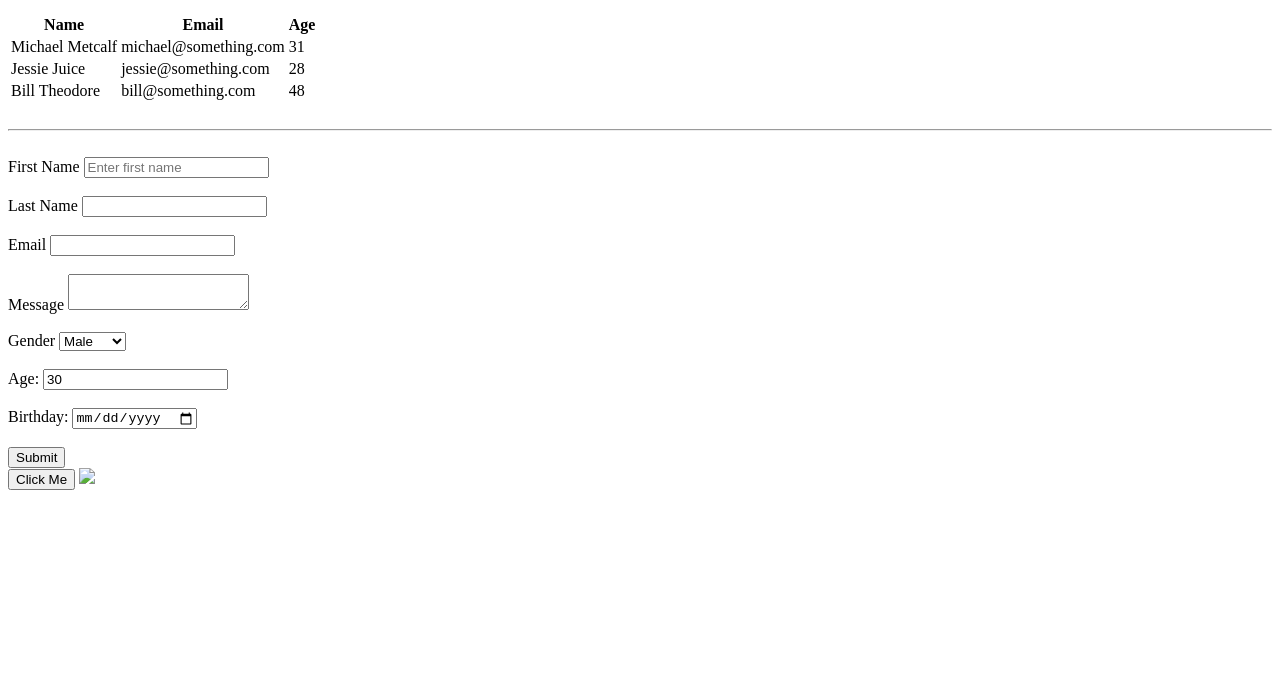
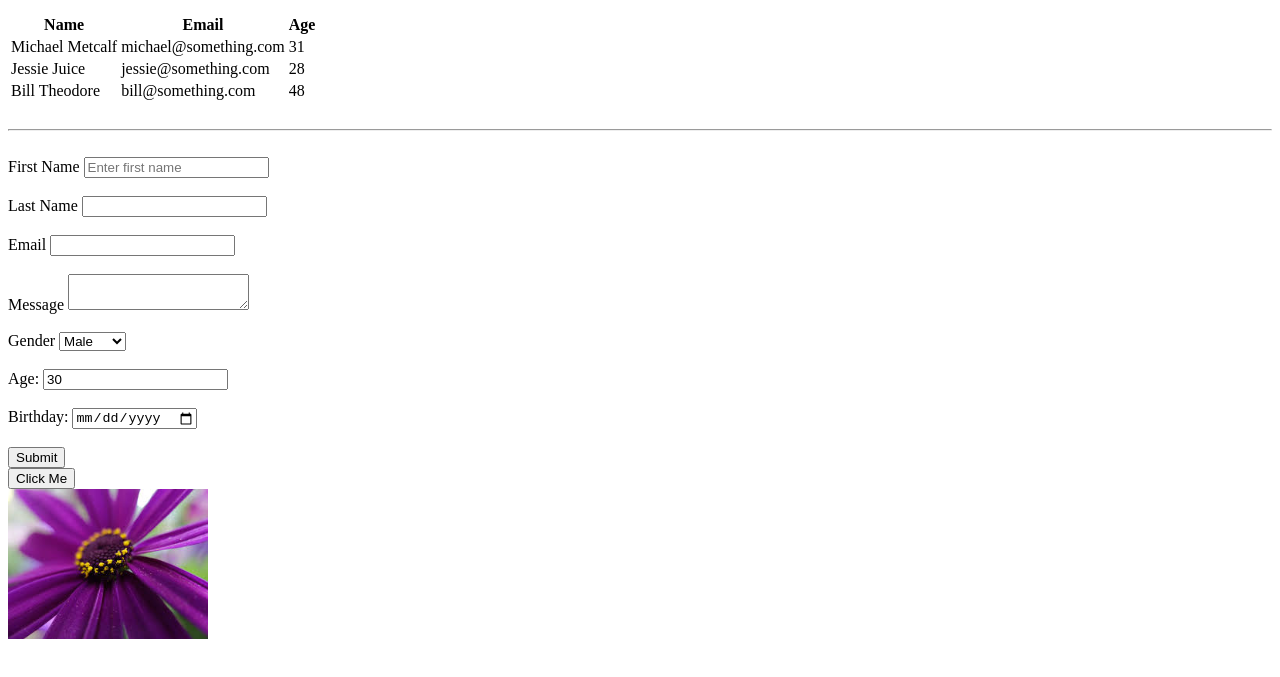
Before and after one commit to pancake-taicho/traversy-html-crash-course-for-asbolute-beginners, a plain HTML site: page index.html in a window 1280 px wide. Shown: the part 537-1214 px from the top of the page. Drawn offline with Linux system fonts and the light colour scheme.

Commit message:
added image

```diff
--- a/index.html
+++ b/index.html
@@ -114,8 +114,12 @@
     <!-- Button -->
     <button>Click Me</button>
 
+    <br>
+
     <!-- Image -->
-    <img src="sample.jpg">
+    <a href="images/sample.jpg">
+    <img src="images/sample.jpg" alt="My Sample Image" width="200">
+    </a>
 
   <div style="margin-top:400px"></div>
   </body>
```
